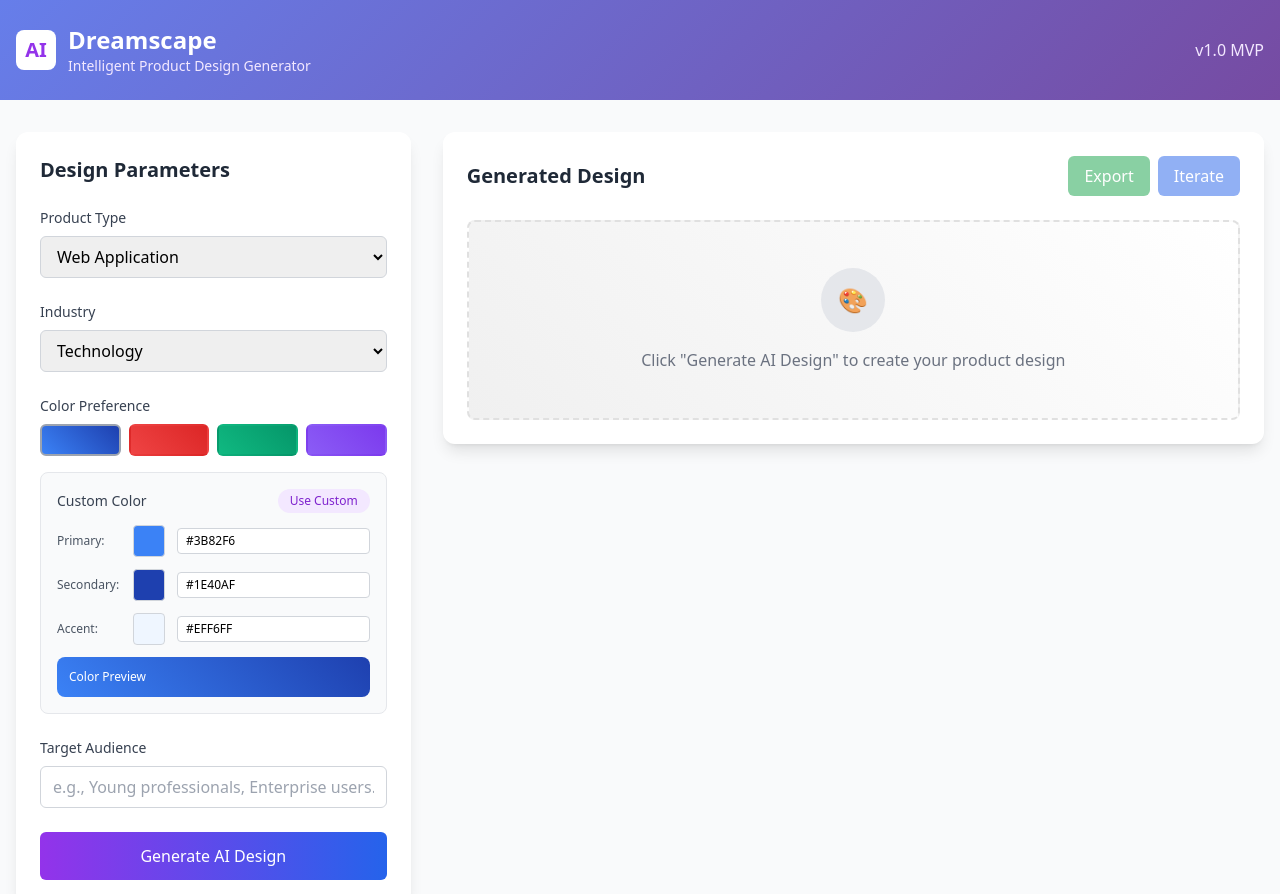
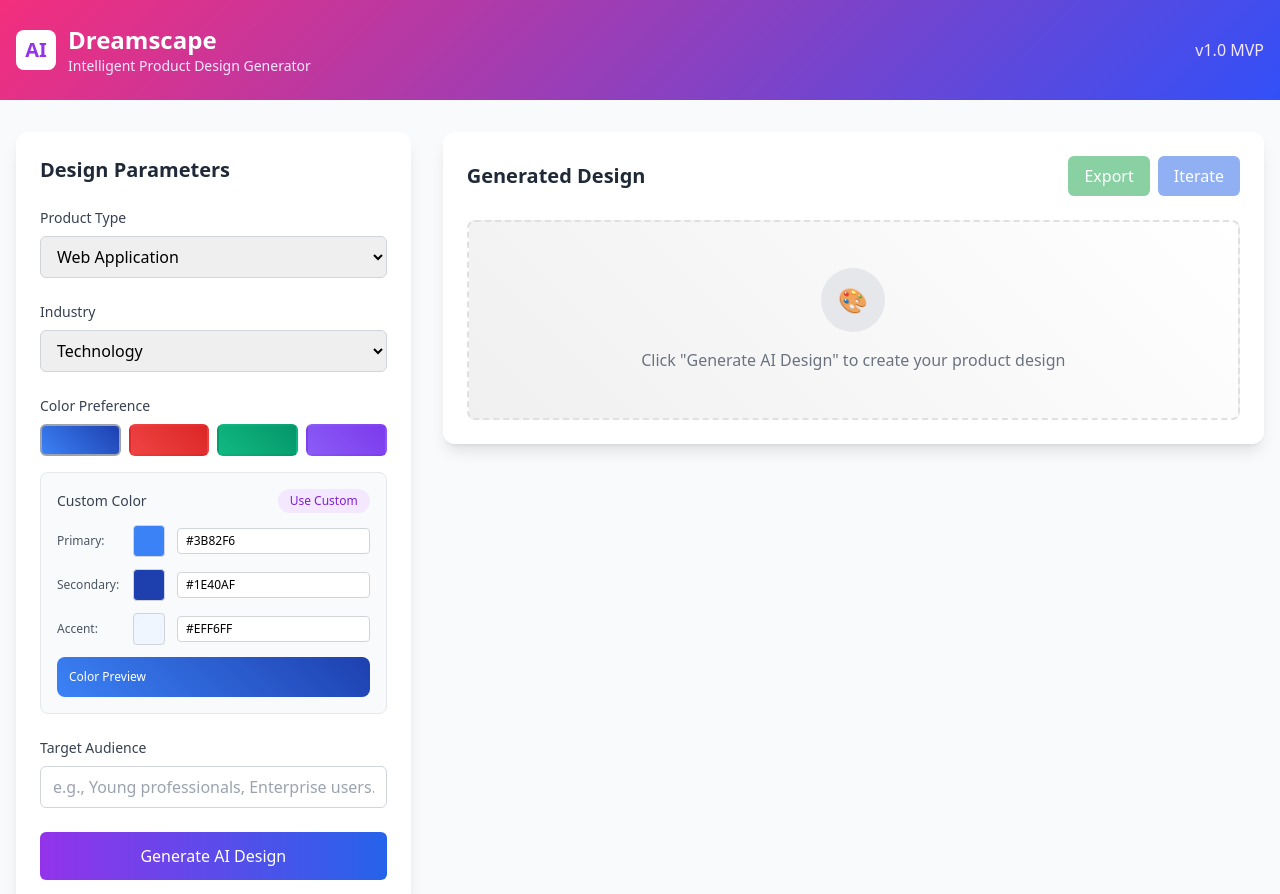
Before and after one commit to TaqsBlaze/dream-scape, a plain HTML site: page docs/index.html in a window 1280 px wide. Shown: the top 894 px of the page. Drawn offline with nearby package versions, Linux system fonts and the light colour scheme.

Commit message:
updateded

```diff
--- a/docs/index.html
+++ b/docs/index.html
@@ -8,7 +8,7 @@
     <style>
         /* styles.css - Main Stylesheet */
         .gradient-bg {
-            background: linear-gradient(135deg, #667eea 0%, #764ba2 100%);
+            background: linear-gradient(135deg, #f42e7d 0%, #3250f8 100%);
         }
 
         .design-card {
```
Also changed, not shown: 1 other file.
